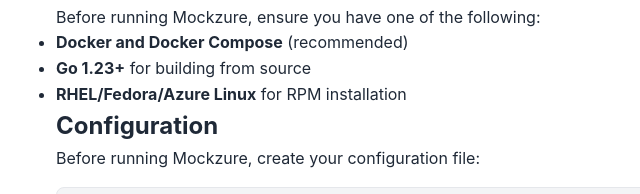
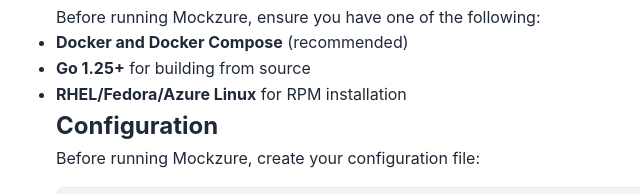
Before and after one commit to YourCloudTools/Mockzure, a plain HTML site: page docs/getting-started.html in a window 1280 px wide. Shown: the part 290-484 px from the top of the page, 0-640 px from the left. Drawn offline with Linux system fonts and the light colour scheme.

Commit message:
Update Go version to 1.25 across Dockerfile, go.mod, and workflows; adjust README and RPM specifications accordingly.

```diff
--- a/docs/getting-started.html
+++ b/docs/getting-started.html
@@ -35,7 +35,7 @@
             <p>Before running Mockzure, ensure you have one of the following:</p>
             <ul>
                 <li><strong>Docker and Docker Compose</strong> (recommended)</li>
-                <li><strong>Go 1.23+</strong> for building from source</li>
+                <li><strong>Go 1.25+</strong> for building from source</li>
                 <li><strong>RHEL/Fedora/Azure Linux</strong> for RPM installation</li>
             </ul>
         </section>
```
Also changed, not shown: 7 other files.
